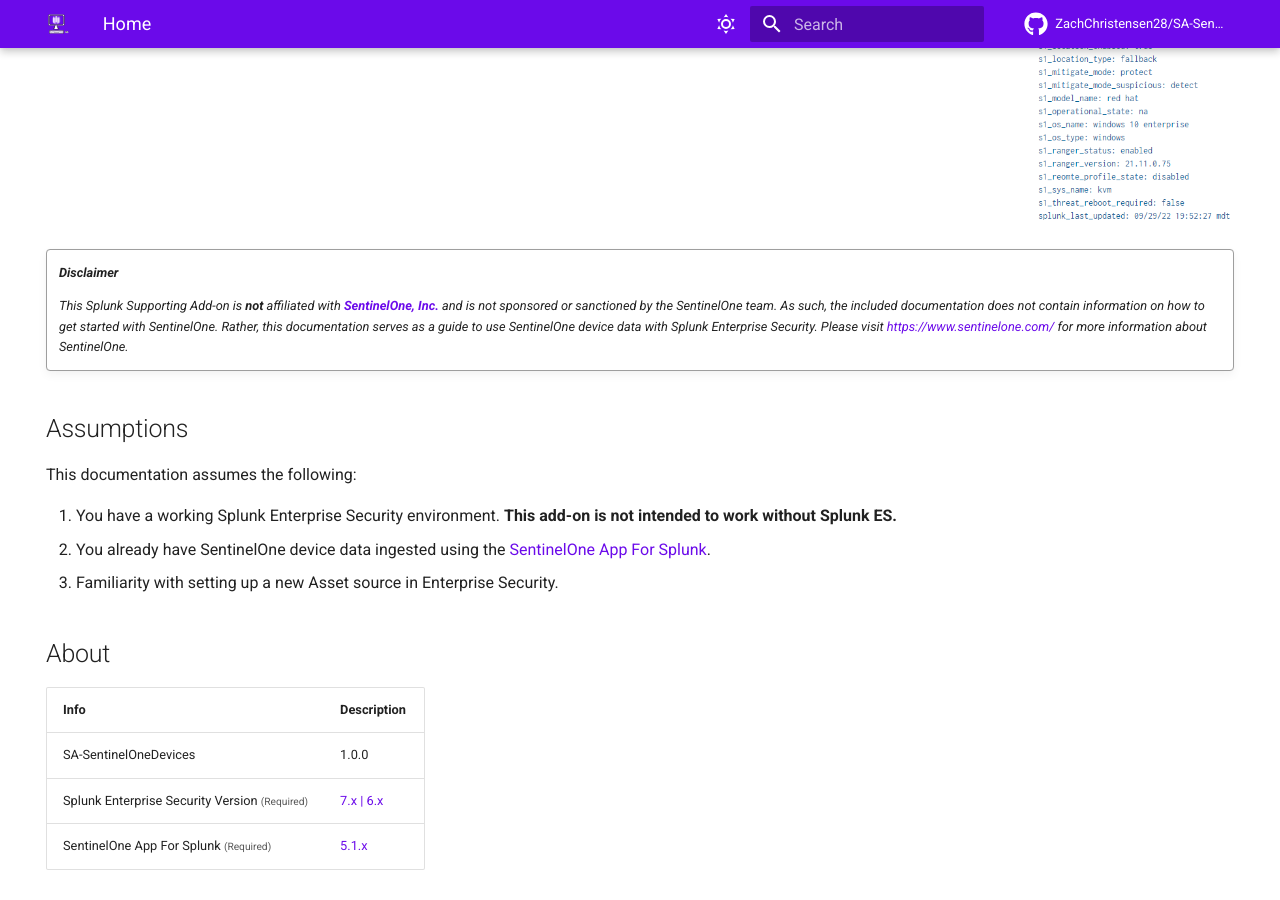
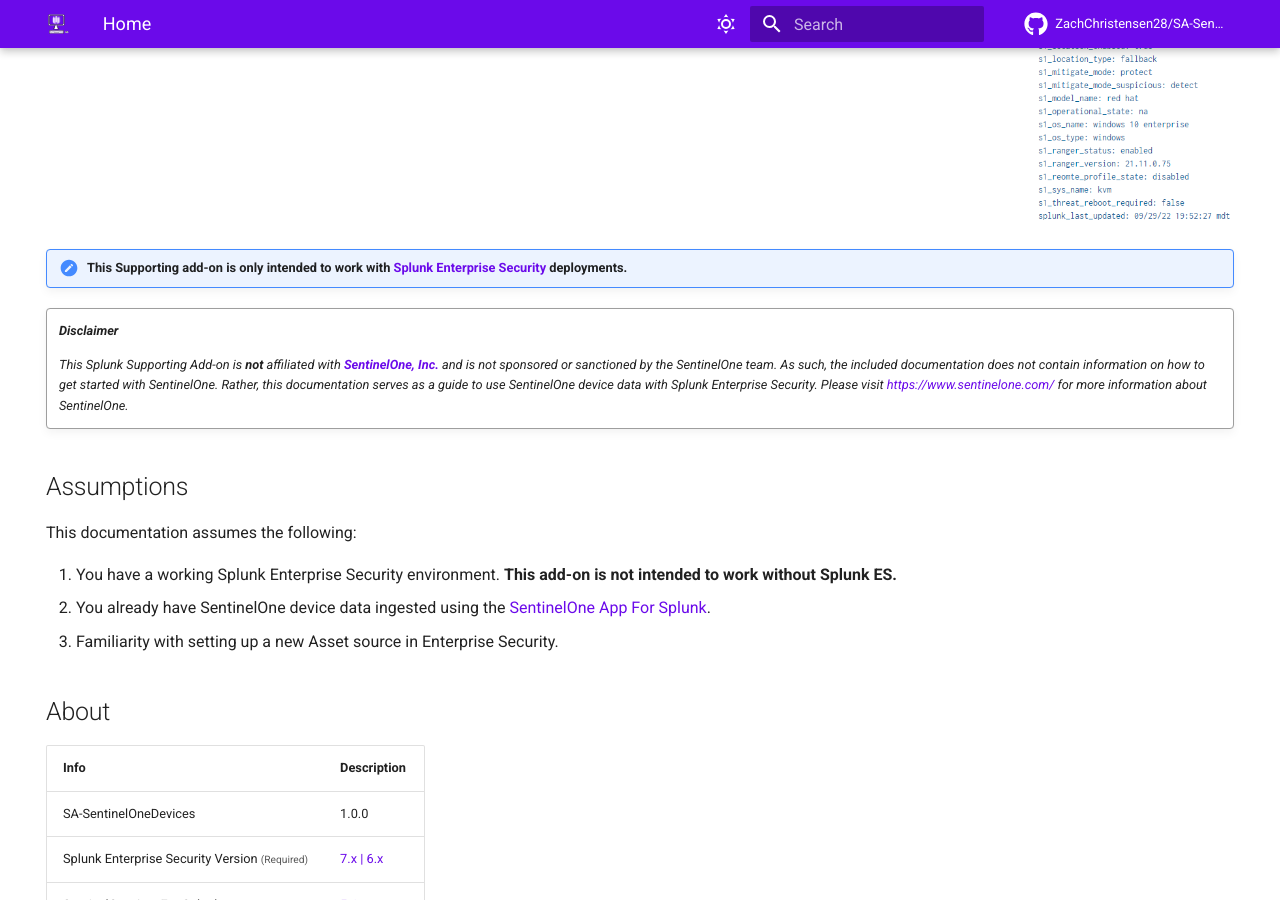
Before and after one commit to splunk/SA-SentinelOneDevices, an MkDocs documentation site: the page built from docs/index.md, in a window 1280 px wide and 900 px high, scrolled down 775 px. Built offline with MkDocs 1.6.1 and Material for MkDocs 9.7.7, drawn with Linux system fonts in a browser that asks for light colours; comment, search, counter and statistics services are not loaded.

Commit message:
added ES notice
Signed-off-by: Zach Christensen <23529374+ZachChristensen28@users.noreply.github.com>

```diff
--- a/docs/index.md
+++ b/docs/index.md
@@ -13,6 +13,8 @@
 __Example Output__
 ![SA-SentinelOneDevices Example](/assets/sa-sentinelone-example-dark.png#only-dark)
 ![SA-SentinelOneDevices Example](/assets/sa-sentinelone-example-light.png#only-light)
+
+!!! important "This Supporting add-on is only intended to work with [Splunk Enterprise Security](https://splunkbase.splunk.com/app/263) deployments."
 
 !!! quote ""
     __*Disclaimer*__
```
